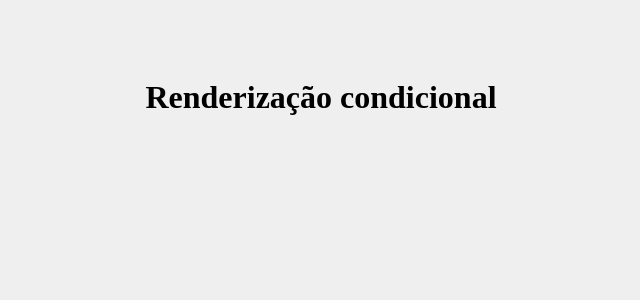
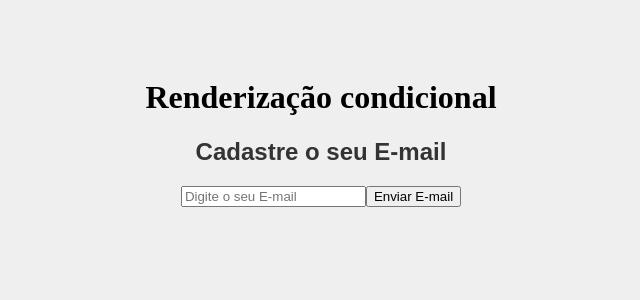
Before and after one commit to Railapa/Curso-React, a React (Create React App) app in the folder my-app/: page / in a window 1280 px wide. Shown: the top 300 px of the page, without its empty margins (319-959 px from the left). Built offline with nearby package versions, Linux system fonts and the light colour scheme.

Commit message:
Update Condicional.js

```diff
--- a/my-app/src/components/Condicional.js
+++ b/my-app/src/components/Condicional.js
@@ -1,7 +1,40 @@
-// import { useState } from "react"
+import { useState } from "react"
 
 function Condicional(){
 
+    const [email, setEmail] = useState()
+    const [userEmail, setUserEmail] = useState()
+
+    function enviarEmail(e){
+        e.preventDefault()
+        setUserEmail(email)
+        console.log(userEmail)
+    }
+
+    function limparEmail(){
+        setUserEmail('')
+    }
+
+    return(
+        <div>
+            <h2>Cadastre o seu E-mail</h2>
+            <form>
+                <input type="email"
+                name=""
+                id=""
+                placeholder="Digite o seu E-mail"
+                onChange={(e) => setEmail(e.target.value )}
+                />
+            <button type="submit" onClick={enviarEmail}>Enviar E-mail</button>
+            {userEmail && (
+                <div>
+                    <p>O E-mail do usuário é: {userEmail}</p>
+                    <button onClick={limparEmail}>Limpar E-mail</button>
+                </div>
+            )}
+            </form>
+        </div>
+    )
 }
 
 export default Condicional
```
